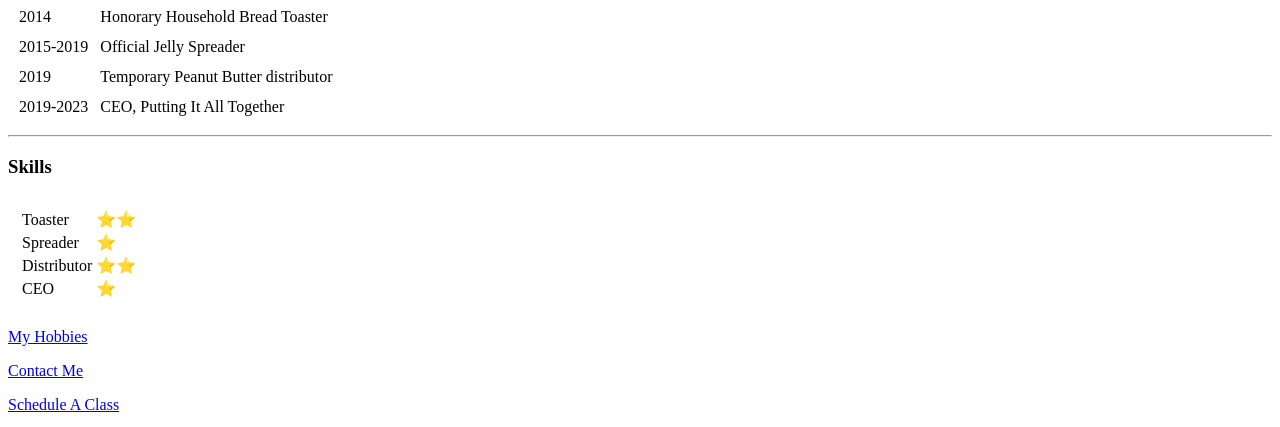
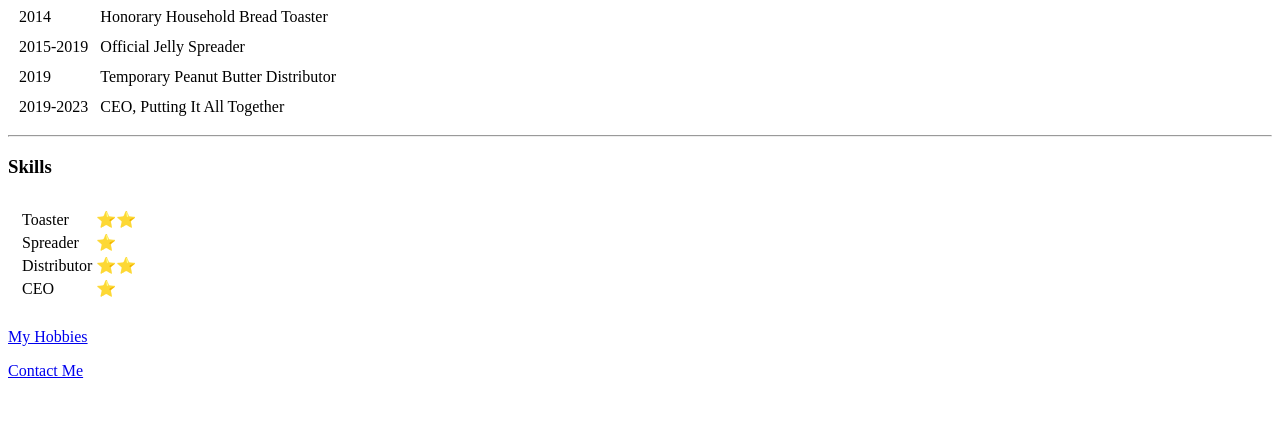
Before and after one commit to dormlifeforme/PersonalPage, a plain HTML site: page index.html in a window 1280 px wide. Shown: the part 506-933 px from the top of the page. After the commit the page ends 902 px from the top, so only its background shows below. Drawn offline with Linux system fonts and the light colour scheme.

Commit message:
Update index.html
Took out the Schedule a Class HREF
Capitalized the "d" in "distributor"

```diff
--- a/index.html
+++ b/index.html
@@ -40,7 +40,7 @@
             </tr>
             <tr>
                 <td>2019</td>
-                <td>Temporary Peanut Butter distributor </td>
+                <td>Temporary Peanut Butter Distributor </td>
             </tr>
             <tr>
                 <td>2019-2023</td>
@@ -77,5 +77,4 @@
     </table>
     <p><a href="hobbies.html" target="_blank">My Hobbies</a></p>
     <p><a href="contact.html" target="_blank">Contact Me</a></p>
-    <p><a href="schedule.html" target="_blank">Schedule A Class</a></p>
 </body>
```
